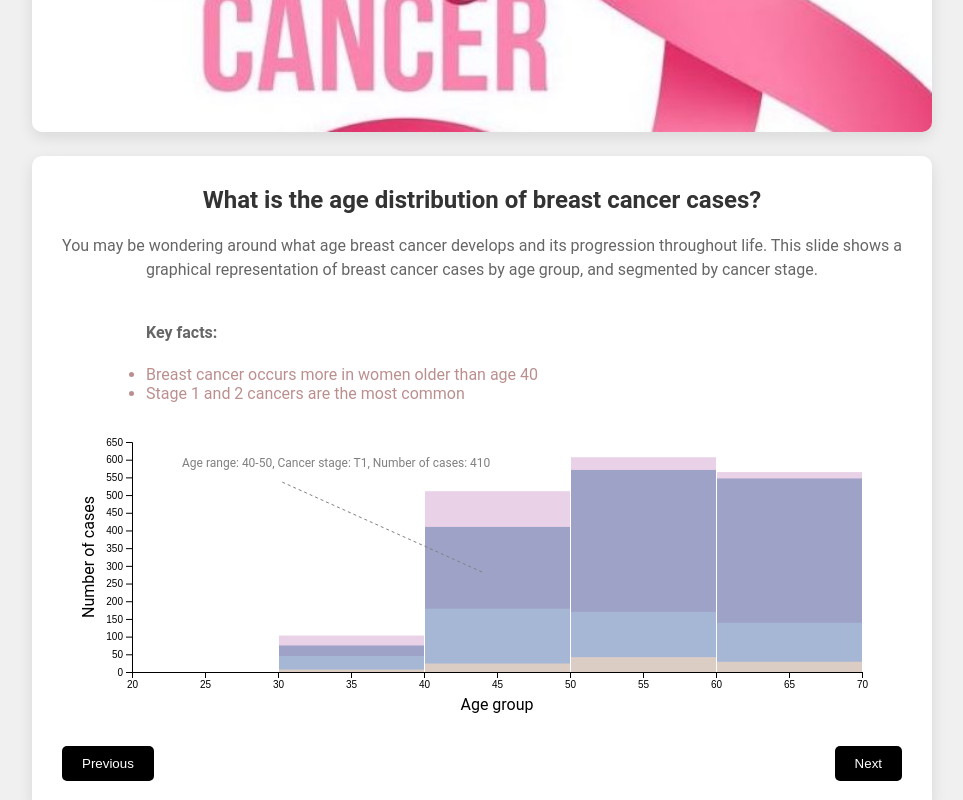
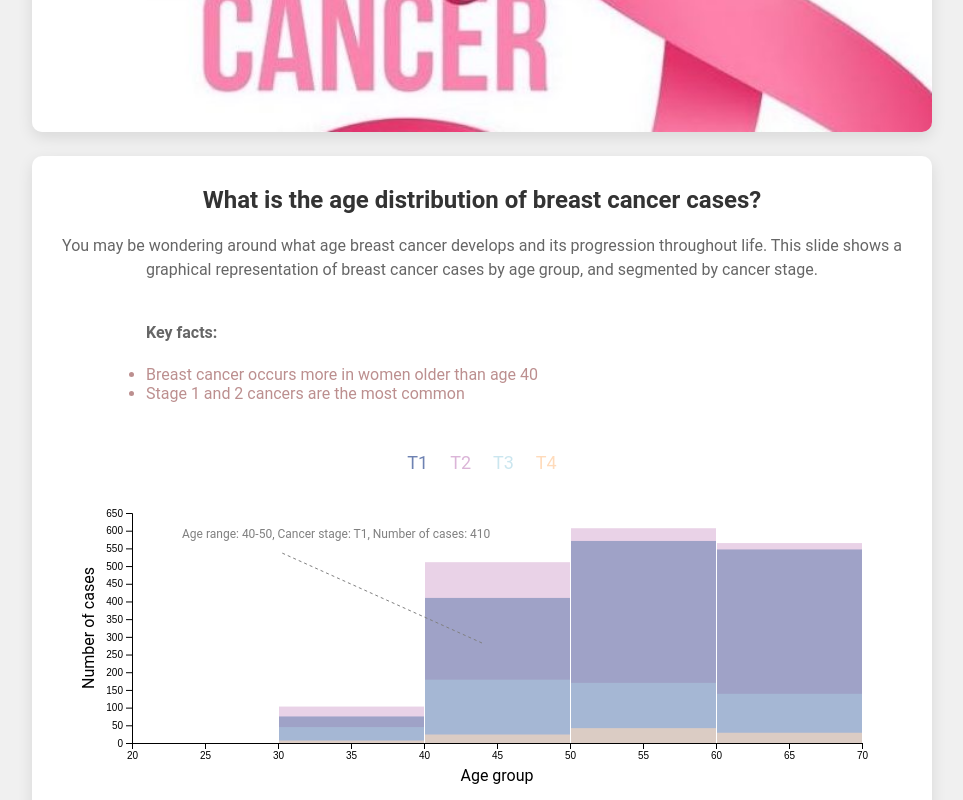
Before and after one commit to alinamawji/alinamawji.github.io, a plain HTML site: page index.html in a window 1280 px wide. Both pictures are taken after a click on the button "Next". Shown: the part 196-996 px from the top of the page, without its empty margins (158-1121 px from the left). Drawn offline with nearby package versions, Linux system fonts and the light colour scheme.

Commit message:
added legends

```diff
--- a/index.html
+++ b/index.html
@@ -57,6 +57,9 @@
                 </ul>
                 <br>
             </div>
+            <div class="legend">
+                <div id="legend-text"></div>
+            </div>
             <div id="age-chart"></div>
             <div id="tooltip" class="tooltip" style="opacity: 0;"></div>
             <div class="button-container">
@@ -81,6 +84,9 @@
                 </ul>
                 <br>
             </div>
+            <div class="legend">
+                <div id="legend-text-2"></div>
+            </div>
             <div id="hormone-chart"></div>
             <div id="tooltip" class="tooltip" style="opacity: 0;"></div>
             <div class="button-container">
@@ -104,6 +110,9 @@
                 </ul>
                 <br>
             </div>
+            <div class="legend">
+                <div id="legend-text-3"></div>
+            </div>
             <div id="status-chart"></div>
             <div id="tooltip" class="tooltip" style="opacity: 0;"></div>
             <div class="dropdown-container">
--- a/script.js
+++ b/script.js
@@ -42,6 +42,24 @@ document.addEventListener("DOMContentLoaded", function() {
 
 
         // STAGE BY AGE
+        // defined color variables for T1, T2, T3, T4
+        var colorT1 = "#6E82B2";
+        var colorT2 = "#DBB5D8";
+        var colorT3 = "#ADD8E6a2";
+        var colorT4 = "#FFDBBB";
+
+        // Select the legend-text div and append the legend text
+        var legendText = d3.select("#legend-text")
+            .style("text-align", "center")
+            .style("font-size", "18px")
+            .style("margin-top", "10px");
+
+        // Create the legend text with colored spans for each segment
+        legendText.html(`<span style="color:${colorT1};">T1</span>&nbsp;&nbsp;&nbsp;&nbsp;
+                 <span style="color:${colorT2};">T2</span>&nbsp;&nbsp;&nbsp;&nbsp;
+                 <span style="color:${colorT3};">T3</span>&nbsp;&nbsp;&nbsp;&nbsp;
+                 <span style="color:${colorT4};">T4</span>`);
+
         // Set up dimensions and margins for the chart
         var margin = { top: 20, right: 20, bottom: 50, left: 50 };
         var width = 800 - margin.left - margin.right;
@@ -260,6 +278,25 @@ document.addEventListener("DOMContentLoaded", function() {
 
 
         // TUMOR SIZE BY SURVIVAL MONTHS
+        // defined color variables for T1, T2, T3, T4
+        var colorT1 = "#6E82B2";
+        var colorT2 = "#DBB5D8";
+        var colorT3 = "#ADD8E6a2";
+        var colorT4 = "#FFDBBB";
+
+        // Select the legend-text div and append the legend text
+        var legendText = d3.select("#legend-text-2")
+            .style("text-align", "center")
+            .style("font-size", "18px")
+            .style("margin-top", "10px");
+
+        // Create the legend text with colored spans for each segment
+        legendText.html(`<span style="color:${colorT1};">T1</span>&nbsp;&nbsp;&nbsp;&nbsp;
+                    <span style="color:${colorT2};">T2</span>&nbsp;&nbsp;&nbsp;&nbsp;
+                    <span style="color:${colorT3};">T3</span>&nbsp;&nbsp;&nbsp;&nbsp;
+                    <span style="color:${colorT4};">T4</span>`);
+
+
         var margin = { top: 20, right: 20, bottom: 50, left: 50 };
         var width = 800 - margin.left - margin.right;
         var height = 300 - margin.top - margin.bottom;
@@ -364,6 +401,20 @@ document.addEventListener("DOMContentLoaded", function() {
 
 
         // STAGE BY DEATHS
+        // defined color variables for alive and died
+        var color1 = "#6B94D0";
+        var color2 = "#DC757E";
+
+        // Select the legend-text div and append the legend text
+        var legendText = d3.select("#legend-text-3")
+            .style("text-align", "center")
+            .style("font-size", "18px")
+            .style("margin-top", "10px");
+
+        // Create the legend text with colored spans for each segment
+        legendText.html(`<span style="color:${color1};">Alive</span>&nbsp;&nbsp;&nbsp;&nbsp;
+                    <span style="color:${color2};">Died</span>&nbsp;&nbsp;&nbsp;&nbsp`);
+
         var margin = { top: 20, right: 20, bottom: 50, left: 50 };
         var width = 800 - margin.left - margin.right;
         var height = 300 - margin.top - margin.bottom;
--- a/styles.css
+++ b/styles.css
@@ -106,6 +106,14 @@ body {
     margin: 0 10px;
 }
 
+.legend {
+    display: flex;
+    justify-content: center;
+    align-items: center;
+    margin-top: 20px;
+    margin-bottom: 20px;
+}
+
 .tooltip {
     position: absolute;
     background-color: white;
@@ -113,7 +121,7 @@ body {
     border-radius: 4px;
     padding: 10px;
     pointer-events: none;
-  }
+}
 
 /* Responsive Design */
 @media (max-width: 768px) {
```
